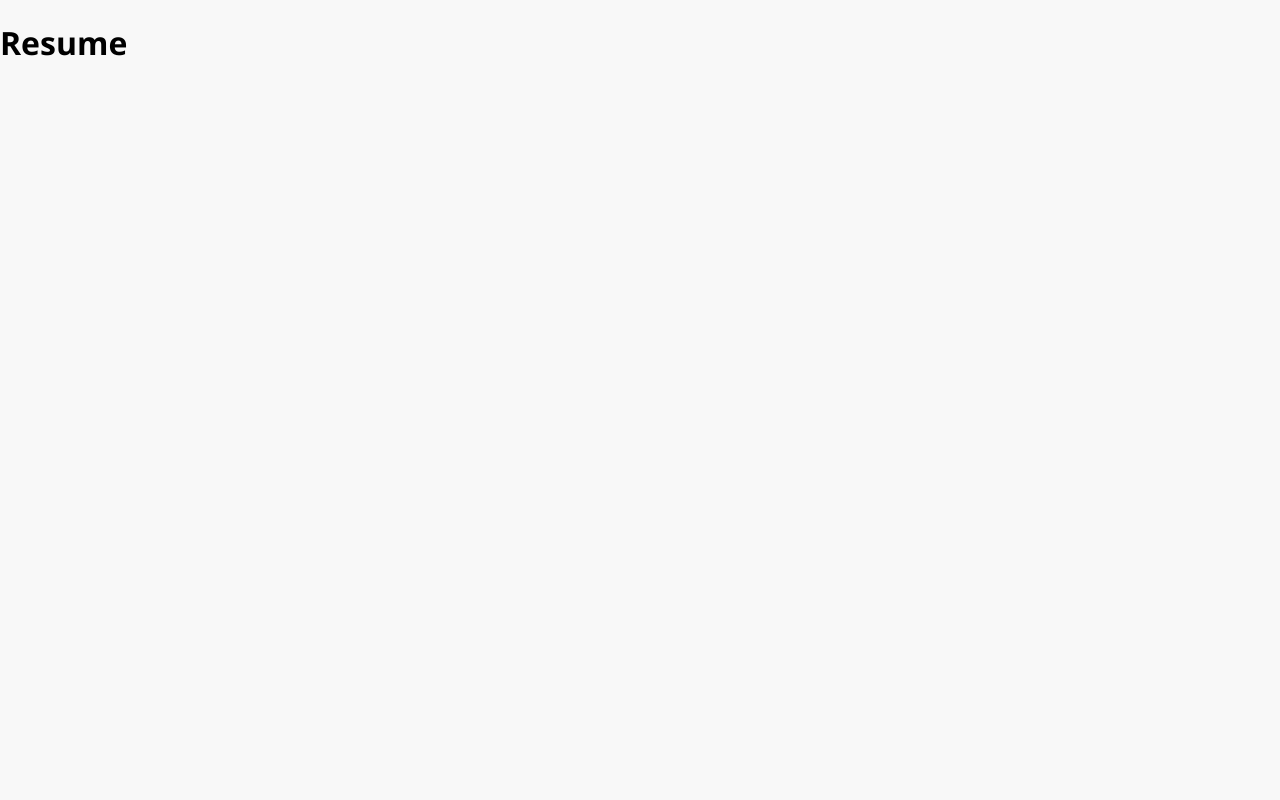
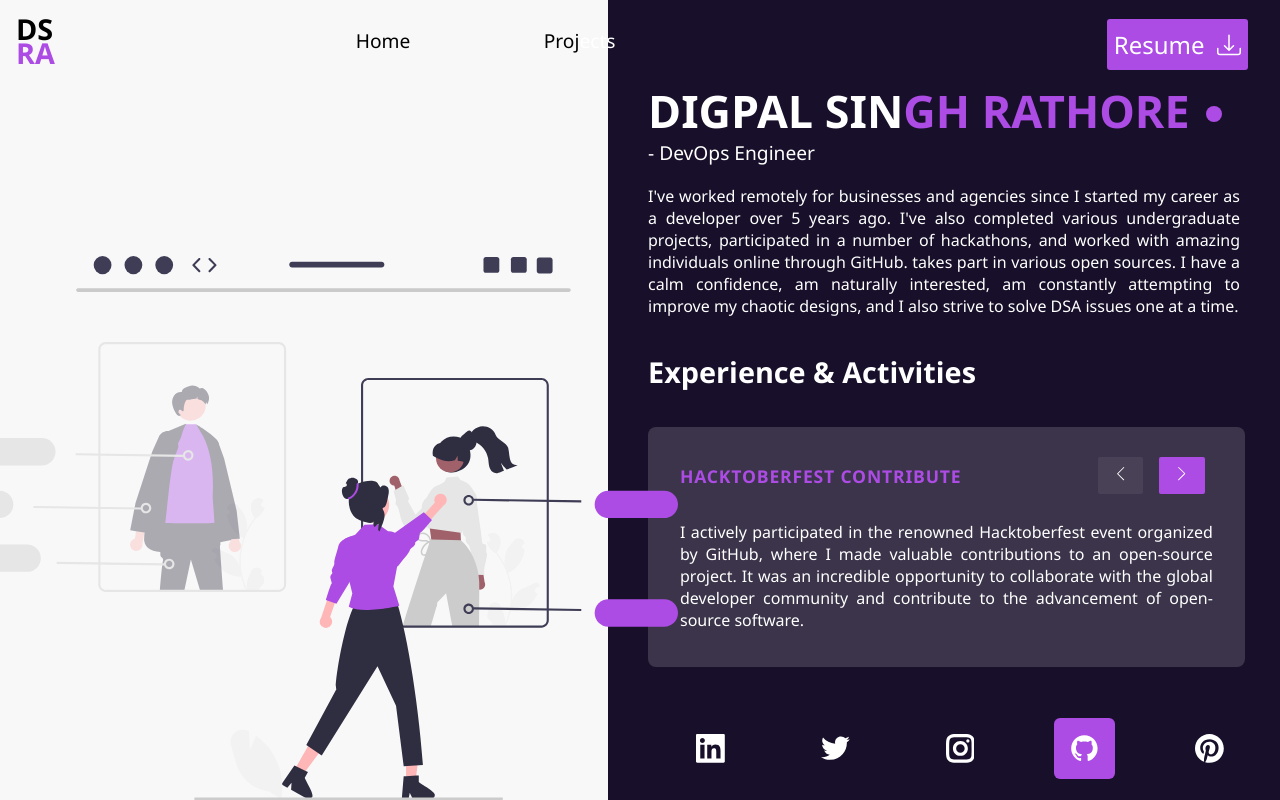
Before and after one commit to dsrathore1/Personal-Porfolio, a React (Create React App) app in the folder client/: page /resume in a window 1280 px wide. Built offline with nearby package versions, Linux system fonts and the light colour scheme; a web font is replaced by a local one.

Commit message:
Added about section

```diff
--- a/client/package.json
+++ b/client/package.json
@@ -12,6 +12,7 @@
     "react": "^18.2.0",
     "react-awesome-slider": "^4.1.0",
     "react-dom": "^18.2.0",
+    "react-icons": "^4.9.0",
     "react-router-dom": "^6.4.2",
     "react-scripts": "5.0.1",
     "react-slick": "^0.29.0",
--- a/client/src/Pages/About/Resume/Resume.jsx
+++ b/client/src/Pages/About/Resume/Resume.jsx
@@ -1,9 +1,56 @@
-import React from 'react'
+import React from 'react';
+import "./ResumeStyle.css";
+import { BsDownload } from "react-icons/bs";
+import { Link } from 'react-router-dom';
+import Show from "../../../Components/Assets/Show-case.svg";
+import { SlArrowLeft, SlArrowRight } from "react-icons/sl";
+import { GrLinkedin, GrTwitter, GrInstagram, GrGithub, GrPinterest } from "react-icons/gr";
 
 const Resume = () => {
     return (
         <>
-            <h1>Resume</h1>
+            <div className='resumeContainer'>
+                <div className='resumeNav'>
+                    <div className='navLeft'>
+                        <span className='resumeLogo'>DS<br /><span className='ra'>RA</span></span>
+                        <ol className='resumeNavLinks'>
+                            <Link to={"/"} className='resumeNavLink navHome'>Home</Link>
+                            <Link to={"/projects"} className='resumeNavLink navProjects'>Proj<span className='ects'>ects</span></Link>
+                        </ol>
+                    </div>
+                    <Link to={"/"} className='downloadResume'>Resume <BsDownload className='downloadResumeIcon' /></Link>
+                </div>
+                <div className='resumeDividend'>
+                    <div className='resumeContainerLeft'>
+                        <img className='showImg' src={Show} alt="show-case" />
+                    </div>
+                    <div className='resumeContainerRight'>
+                        <h1 className='my-name'>Digpal Sin<span className='my-name2'>gh Rathore</span><div className='dot'></div></h1>
+                        <p className='my-profession'>- DevOps Engineer</p>
+                        <p className='about-me'>I've worked remotely for businesses and agencies since I started my career as a developer over 5 years ago. I've also completed various undergraduate projects, participated in a number of hackathons, and worked with amazing individuals online through GitHub. takes part in various open sources. I have a calm confidence, am naturally interested, am constantly attempting to improve my chaotic designs, and I also strive to solve DSA issues one at a time.</p>
+                        <div className='experienceAndActivitiesDiv'>
+                            <h1 className='eAADTitle'>Experience & Activities</h1>
+                            <div className='show-tile'>
+                                <div className='show-tile-heading'>
+                                    <p className='show-tile-title'>Hacktoberfest Contribute</p>
+                                    <div className='show-move-btn'>
+                                        <button className='left-side-arrow arrow'><SlArrowLeft /></button>
+                                        <button className='right-side-arrow arrow'><SlArrowRight /></button>
+                                    </div>
+                                </div>
+                                <p className='about-experience'>I actively participated in the renowned Hacktoberfest event organized by GitHub, where I made valuable contributions to an open-source project. It was an incredible opportunity to collaborate with the global developer community and contribute to the advancement of open-source software.</p>
+                            </div>
+                            <div className='socialMedia-icon-container'>
+                                <GrLinkedin className='social-icon' />
+                                <GrTwitter className='social-icon' />
+                                <GrInstagram className='social-icon' />
+                                <GrGithub className='social-icon github' />
+                                <GrPinterest className='social-icon' />
+                            </div>
+                        </div>
+                    </div>
+                </div>
+            </div>
         </>
     );
 }
--- a/client/src/Pages/About/Resume/ResumeStyle.css
+++ b/client/src/Pages/About/Resume/ResumeStyle.css
@@ -0,0 +1,231 @@
+.resumeNav {
+    height: 9;
+    display: flex;
+    justify-content: space-between;
+    align-items: center;
+    padding: 0 1rem;
+    position: fixed;
+    width: 100%;
+}
+
+.resumeContainer {
+    height: 100%;
+    width: 100%;
+    position: relative;
+}
+
+.resumeLogo {
+    font-size: 1.8rem;
+    font-weight: 900;
+    line-height: 24px;
+}
+
+.navLeft {
+    width: 50%;
+    display: flex;
+    justify-content: space-between;
+    align-items: center;
+}
+
+.ra {
+    color: #ac4ce4;
+
+}
+
+.resumeNavLinks {
+    display: flex;
+    justify-content: center;
+    align-items: center;
+    font-size: 1.2rem;
+}
+
+.resumeNavLink {
+    color: #000;
+    padding: .5rem 2rem;
+}
+
+.navHome {
+    margin-right: 3.8rem;
+    width: 100%;
+}
+
+.navProjects {
+    margin: 0 .53rem;
+}
+
+.ects {
+    color: #fff;
+}
+
+.downloadResume {
+    font-size: 1.5rem;
+    background: #ac4ce4;
+    height: 3.2rem;
+    width: 11%;
+    color: #fff;
+    border-radius: 3px;
+    outline: none;
+    border: none;
+    display: flex;
+    align-items: center;
+    justify-content: center;
+    gap: .8rem;
+    margin-right: 3rem;
+    margin-top: .5rem;
+    cursor: pointer;
+}
+
+.resumeContainerLeft {
+    width: 45%;
+    height: 100vh;
+    display: flex;
+    justify-content: center;
+    align-items: flex-end;
+    padding: 0 1rem;
+}
+
+.resumeDividend {
+    display: flex;
+    justify-content: space-between;
+    align-items: center;
+}
+
+.showImg {
+    height: 68vh;
+}
+
+.resumeContainerRight {
+    height: 100vh;
+    float: right;
+    width: 55%;
+    background: #18102a;
+    color: #fff;
+    position: relative;
+    padding: 0rem 2.5rem;
+    z-index: -1;
+}
+
+.my-name {
+    margin-top: 5rem;
+    text-transform: uppercase;
+    font-size: 2.8rem;
+    display: flex;
+    align-items: center;
+}
+
+.my-name2 {
+    color: #ac4ce4;
+}
+
+.dot {
+    height: 1rem;
+    width: 1rem;
+    background: #ac4ce4;
+    border-radius: 50%;
+    margin-top: 1.5rem;
+    margin-left: 1rem;
+    animation: bounce 1.5s linear infinite;
+}
+
+@keyframes bounce {
+    0% {
+        margin-top: 1.5rem;
+    }
+
+    50% {
+        margin-top: 0rem;
+    }
+
+    100% {
+        margin-top: 1.5rem;
+    }
+}
+
+.my-profession {
+    margin-top: -2rem;
+    font-size: 1.2rem;
+}
+
+.about-me {
+    text-align: justify;
+}
+
+.experienceAndActivitiesDiv {
+    display: flex;
+    flex-direction: column;
+}
+
+.eAADTitle {
+    font-size: 1.8rem;
+}
+
+.show-tile-heading {
+    display: flex;
+    justify-content: space-between;
+    align-items: center;
+    width: 100%;
+}
+
+.show-tile {
+    background: #ececec2a;
+    padding: 0 2rem;
+    width: 90%;
+    height: 30vh;
+    display: flex;
+    flex-direction: column;
+    justify-content: center;
+    align-items: center;
+    border-radius: .5rem;
+    margin-top: 1rem;
+}
+
+.show-tile-title {
+    color: #ac4ce4;
+    font-weight: 800;
+    letter-spacing: .8px;
+    text-transform: uppercase;
+    font-size: 1.1rem;
+}
+
+.show-move-btn {
+    height: 4vh;
+    display: flex;
+    justify-content: center;
+    align-items: center;
+}
+
+.arrow {
+    margin: 0 .5rem;
+    background: #ececec13;
+    border: none;
+    outline: none;
+    padding: .6rem 1rem;
+    color: #fff;
+    border-radius: 2px;
+    cursor: pointer;
+}
+
+.right-side-arrow {
+    background: #ac4ce4;
+}
+
+.about-experience {
+    text-align: justify;
+}
+
+.socialMedia-icon-container {
+    position: absolute;
+    bottom: 1rem;
+}
+
+.social-icon {
+    margin: 0 2rem;
+    height: 1.8rem;
+    width: 1.8rem;
+    padding: 1rem;
+    border-radius: 10%;
+}
+
+.github {
+    background: #ac4ce4;
+}
--- a/client/src/Pages/Home/Home.jsx
+++ b/client/src/Pages/Home/Home.jsx
@@ -23,6 +23,7 @@ const FirstPage = () => {
             </div>
             <About />
             <div className='imgCarouselContainer' onClick={() => navigate("/projects")}>
+                <p className='clickBelow'>👇 Click on any tile for see my all Projects 👇</p>
                 <div className='imgCarousel' />
             </div>
             <Skills />
--- a/client/src/Pages/Home/HomeStyle.css
+++ b/client/src/Pages/Home/HomeStyle.css
@@ -38,20 +38,22 @@
 .doubleDholki {
     height: 150vh;
     top: 10%;
-    width: 51.5%;
     background: #f6e6ff9e;
     z-index: -1;
+    border-top-right-radius: 70%;
     position: absolute;
-    animation: wide 1.5s linear forwards;
+    animation: wide 1s linear forwards;
 }
 
 @keyframes wide {
     0% {
         width: 0;
+        border-top-right-radius: 0%;
     }
 
     100% {
-        width: 51.5%;
+        width: 45%;
+        border-top-right-radius: 70%;
     }
 }
 
@@ -159,7 +161,6 @@
     position: relative;
     cursor: pointer;
     margin-bottom: 20rem;
-    background: #000;
 }
 
 .imgCarousel {
@@ -184,3 +185,9 @@
 .imgCarousel {
     height: 90vh;
 }
+
+.clickBelow {
+    background: none;
+    color: grey;
+    text-align: center;
+}
--- a/client/src/index.css
+++ b/client/src/index.css
@@ -11,6 +11,7 @@ html {
   scroll-behavior: smooth;
   background: #f8f8f8;
 }
+
 /*
 ::-webkit-scrollbar {
   display: none;
```
Also changed, not shown: client/src/Components/Assets/Show-case.svg (added), 1 other file (tests, documents, lock files or other folders).
